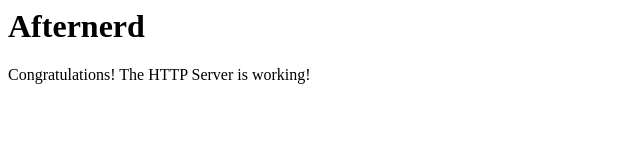
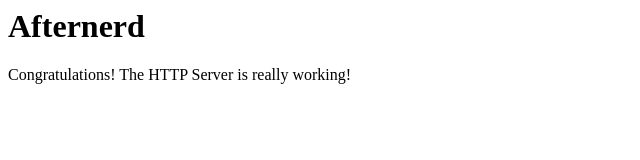
Before and after one commit to Ferdinand-Oluwaseye/python-server, a plain HTML site: page public/index.html in a window 1280 px wide. Shown: the full height of the page, 0-640 px from the left. Drawn offline with Linux system fonts and the light colour scheme.

Commit message:
Testing autobuild

```diff
--- a/public/index.html
+++ b/public/index.html
@@ -4,6 +4,6 @@
     </head>
     <body>
         <h1>Afternerd</h1>
-        <p>Congratulations! The HTTP Server is working!</p>
+        <p>Congratulations! The HTTP Server is really working!</p>
     </body>
 </html>
```
